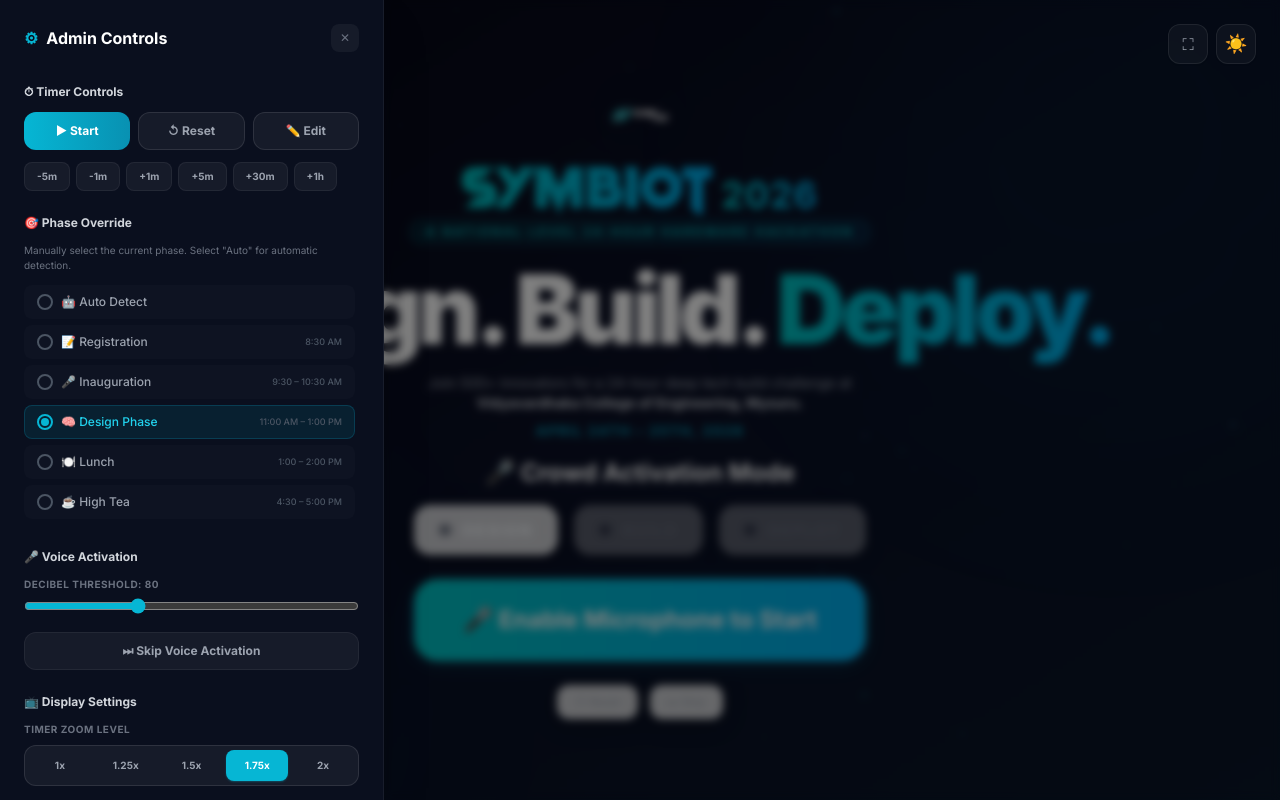
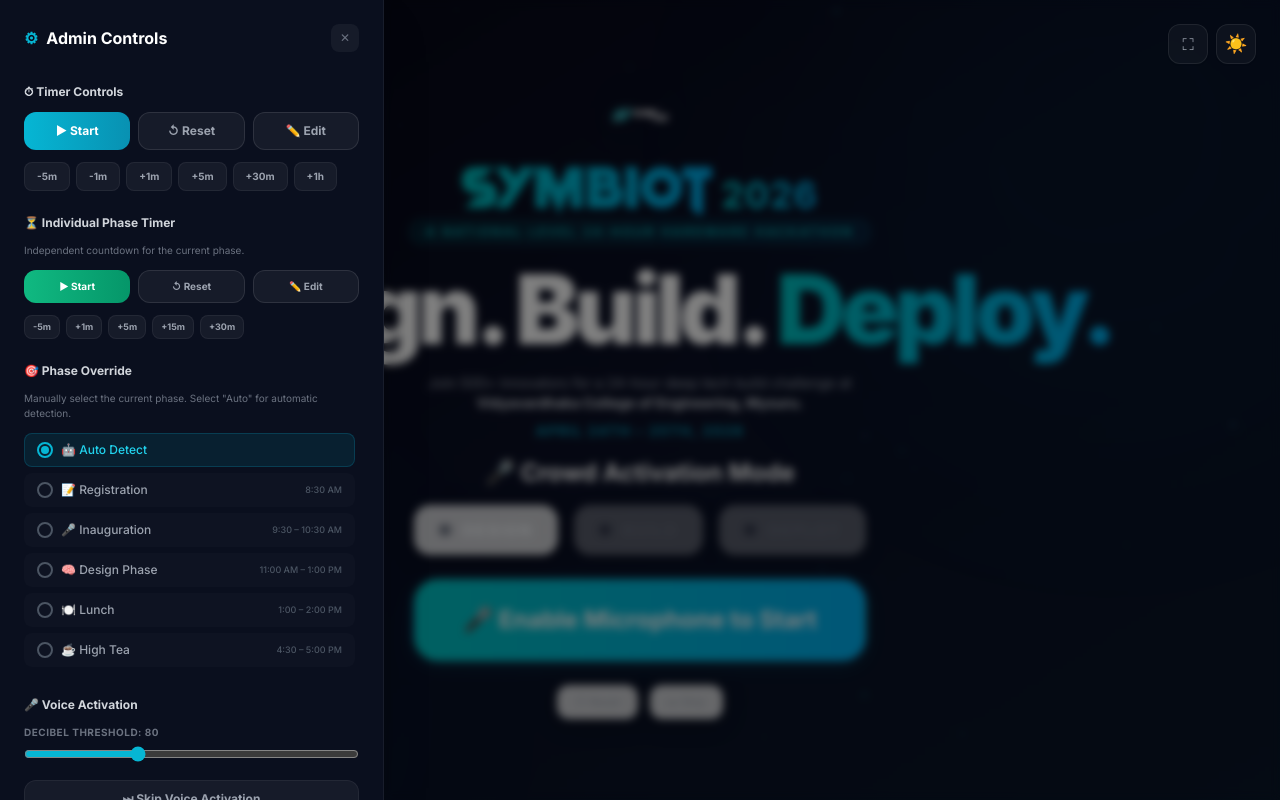
Before and after one commit to Goutam1607/Symbiot-2026-Counter, a React (Vite) app: page / in a window 1280 px wide. Both pictures are taken after a click on the button "Admin Controls". Built offline with nearby package versions, Linux system fonts and the light colour scheme.

Commit message:
made the counter super interactive

```diff
--- a/src/App.jsx
+++ b/src/App.jsx
@@ -15,52 +15,83 @@
 import { usePhaseDetection } from './hooks/usePhaseDetection';
 import { useAudioAnalyser } from './hooks/useAudioAnalyser';
 import { useSoundEffects } from './hooks/useSoundEffects';
+import { SCHEDULE } from './utils/schedule';
 
 // App states
 const PHASE_VOICE = 'voice';
 const PHASE_DASHBOARD = 'dashboard';
 
+// Helper: get duration in seconds for a schedule event
+function getEventDuration(event) {
+  const allEvents = SCHEDULE.flatMap(d => d.events);
+  const idx = allEvents.findIndex(e => e.id === event.id);
+  const startMs = new Date(event.dateTime).getTime();
+  const endMs = event.endTime
+    ? new Date(event.endTime).getTime()
+    : (allEvents[idx + 1]
+        ? new Date(allEvents[idx + 1].dateTime).getTime()
+        : startMs + 3600000);
+  return Math.floor((endMs - startMs) / 1000);
+}
+
 export default function App() {
   const [phase, setPhase] = useState(PHASE_VOICE);
   const [threshold, setThreshold] = useState(80);
-  const [overridePhaseId, setOverridePhaseId] = useState('design');
+  const [overridePhaseId, setOverridePhaseId] = useState(null);
 
   // Resize Panel State
-  const [scheduleWidth, setScheduleWidth] = useState(35); // percentage
+  const [scheduleWidth, setScheduleWidth] = useState(35);
   const [isResizing, setIsResizing] = useState(false);
   const [lastWidth, setLastWidth] = useState(35);
 
-  // Timer Zoom State
+  // Zoom State
   const [timerZoom, setTimerZoom] = useState(1.75);
   const [scheduleZoom, setScheduleZoom] = useState(1);
 
-  // Hackathon Timer
-  const timer = useHackathonTimer();
+  // Main 24h Timer
+  const mainTimer = useHackathonTimer();
+
+  // Independent Phase Timer (for "Ends in" countdown)
+  const phaseTimer = useHackathonTimer();
 
   // Phase detection
-  const phaseDetection = usePhaseDetection(timer.isRunning, timer.startedAt, timer.elapsed);
+  const phaseDetection = usePhaseDetection(
+    mainTimer.isRunning, mainTimer.startedAt, mainTimer.elapsed, overridePhaseId
+  );
 
-  // Audio
+  // Audio & Sounds
   const audio = useAudioAnalyser();
-
-  // Sounds
   const sounds = useSoundEffects();
 
-  // Tick sound
-  const prevSecRef = useRef(timer.seconds);
+  // Tick sound for main timer only
+  const prevSecRef = useRef(mainTimer.seconds);
   useEffect(() => {
-    if (prevSecRef.current !== timer.seconds && timer.isRunning) {
+    if (prevSecRef.current !== mainTimer.seconds && mainTimer.isRunning) {
       sounds.tick();
-      prevSecRef.current = timer.seconds;
+      prevSecRef.current = mainTimer.seconds;
     }
-  }, [timer.seconds, timer.isRunning, sounds]);
+  }, [mainTimer.seconds, mainTimer.isRunning, sounds]);
 
-  // Voice activation complete
+  // --- Auto-initialize phase timer for default phase on first load ---
+  const didInitPhaseTimer = useRef(false);
+  useEffect(() => {
+    if (!didInitPhaseTimer.current && phaseDetection.currentPhase) {
+      didInitPhaseTimer.current = true;
+      const dur = getEventDuration(phaseDetection.currentPhase);
+      const h = Math.floor(dur / 3600);
+      const m = Math.floor((dur % 3600) / 60);
+      const s = dur % 60;
+      phaseTimer.setTime(h, m, s);
+    }
+  }, [phaseDetection.currentPhase]);
+
+  // --- Handlers ---
+
   const handleVoiceComplete = useCallback(() => {
     setPhase(PHASE_DASHBOARD);
-    timer.start();
+    mainTimer.start();
     setTimeout(() => audio.stop(), 3000);
-  }, [audio, timer]);
+  }, [audio, mainTimer]);
 
   const handleStartListening = useCallback(() => {
     audio.start();
@@ -68,18 +99,43 @@
 
   const handleSkipVoice = useCallback(() => {
     setPhase(PHASE_DASHBOARD);
-    timer.start();
+    mainTimer.start();
     audio.stop();
-  }, [audio, timer]);
+  }, [audio, mainTimer]);
 
   const handleReset = useCallback(() => {
     setPhase(PHASE_VOICE);
-    timer.reset();
+    mainTimer.reset();
+    phaseTimer.reset();
     audio.stop();
     setOverridePhaseId(null);
-  }, [timer, audio]);
+  }, [mainTimer, phaseTimer, audio]);
 
-  // Resizing Logic
+  const handleSetTime = useCallback((h, m, s) => {
+    mainTimer.setTime(h, m, s);
+  }, [mainTimer]);
+
+  // When a phase is selected from Admin Panel:
+  // → highlight that phase, set the "Ends in" timer to its duration, start it immediately
+  const handleSetOverridePhase = useCallback((id) => {
+    setOverridePhaseId(id);
+
+    if (id) {
+      const allEvents = SCHEDULE.flatMap(d => d.events);
+      const event = allEvents.find(e => e.id === id);
+      if (event) {
+        const dur = getEventDuration(event);
+        const h = Math.floor(dur / 3600);
+        const m = Math.floor((dur % 3600) / 60);
+        const s = dur % 60;
+        phaseTimer.setTime(h, m, s);
+        phaseTimer.start();
+      }
+    }
+  }, [phaseTimer]);
+
+  // --- Resize Logic ---
+
   const handleMouseDown = useCallback((e) => {
     e.preventDefault();
     setIsResizing(true);
@@ -92,8 +148,6 @@
       requestAnimationFrame(() => {
         const width = 100 - (e.clientX / window.innerWidth) * 100;
         const constrainedWidth = Math.max(0, Math.min(50, width));
-
-        // Magnetic snap to collapse
         if (constrainedWidth < 5) {
           setScheduleWidth(0);
         } else {
@@ -125,6 +179,8 @@
       setScheduleWidth(0);
     }
   }, [scheduleWidth, lastWidth]);
+
+  // --- Render ---
 
   return (
     <div className="h-screen w-screen overflow-hidden relative transition-colors duration-500"
@@ -206,25 +262,6 @@
             animate={{ x: 0, opacity: 1 }}
             transition={{ delay: 0.2, type: 'spring', stiffness: 100 }}
           >
-            {/* Derived Phase Info for sync */}
-            {(() => {
-              const all = phaseDetection.allEvents;
-              const effectiveCurrent = overridePhaseId
-                ? all.find(e => e.id === overridePhaseId)
-                : phaseDetection.currentPhase;
-
-              const effectiveNext = overridePhaseId
-                ? all[all.findIndex(e => e.id === overridePhaseId) + 1]
-                : phaseDetection.nextPhase;
-
-              const effectivePhaseInfo = {
-                currentPhase: effectiveCurrent,
-                nextPhase: effectiveNext,
-                phaseTimeRemaining: phaseDetection.phaseTimeRemaining
-              };
-
-              return (
-                <>
             {/* Subtle top branding */}
             <div className="flex items-center gap-3 px-6 pt-4">
               <img src="/logo.png" alt="SYMBIOT" className="w-8 h-8 object-contain" />
@@ -238,22 +275,23 @@
             {/* Timer */}
             <div className="flex-1 timer-container">
               <HackathonTimer
-                      hours={timer.hours}
-                      minutes={timer.minutes}
-                      seconds={timer.seconds}
-                      isRunning={timer.isRunning}
-                      progress={timer.progress}
-                      onStart={timer.start}
-                      onPause={timer.pause}
-                      onReset={timer.reset}
-                      onSetTime={timer.setTime}
+                hours={mainTimer.hours}
+                minutes={mainTimer.minutes}
+                seconds={mainTimer.seconds}
+                isRunning={mainTimer.isRunning}
+                progress={mainTimer.progress}
+                onStart={mainTimer.start}
+                onPause={mainTimer.pause}
+                onReset={mainTimer.reset}
+                onSetTime={mainTimer.setTime}
                 zoom={timerZoom}
-                      phaseInfo={effectivePhaseInfo}
+                phaseInfo={{
+                  currentPhase: phaseDetection.currentPhase,
+                  nextPhase: phaseDetection.nextPhase,
+                  phaseTimeRemaining: phaseTimer.remainingSeconds
+                }}
               />
             </div>
-                </>
-              );
-            })()}
 
             {/* Footer */}
             <div className="px-6 pb-3 text-center lg:text-left">
@@ -263,13 +301,13 @@
             </div>
           </motion.div>
 
-          {/* Resizable Divider (shown only on desktop) */}
+          {/* Resizable Divider (desktop) */}
           <div
             className={`hidden lg:block resize-divider ${isResizing ? 'is-resizing' : ''}`}
             onMouseDown={handleMouseDown}
           />
 
-          {/* Mobile Divider (hidden when resizing) */}
+          {/* Mobile Divider */}
           <div className="lg:hidden h-[1px] dark:bg-gradient-to-r dark:from-transparent dark:via-cyan-500/15 dark:to-transparent
                           bg-gradient-to-r from-transparent via-gray-200 to-transparent" />
 
@@ -289,19 +327,15 @@
             transition={{ delay: 0.4, type: 'spring', stiffness: 100 }}
           >
             <LiveScheduleFlow
-              currentPhase={overridePhaseId
-                ? phaseDetection.allEvents.find(e => e.id === overridePhaseId)
-                : phaseDetection.currentPhase}
-              nextPhase={overridePhaseId
-                ? phaseDetection.allEvents[phaseDetection.allEvents.findIndex(e => e.id === overridePhaseId) + 1]
-                : phaseDetection.nextPhase}
-              phaseTimeRemaining={phaseDetection.phaseTimeRemaining}
+              currentPhase={phaseDetection.currentPhase}
+              nextPhase={phaseDetection.nextPhase}
+              phaseTimeRemaining={phaseTimer.remainingSeconds}
               overridePhaseId={overridePhaseId}
               zoom={scheduleZoom}
             />
           </motion.div>
 
-          {/* Collapse/Expand Toggle Button (only when hidden) */}
+          {/* Collapse/Expand Toggle */}
           <AnimatePresence>
             {scheduleWidth === 0 && (
               <motion.button
@@ -318,7 +352,6 @@
             )}
           </AnimatePresence>
 
-          {/* Small fixed toggle even when visible (optional but nice) */}
           {scheduleWidth > 0 && (
             <button
               onClick={toggleSchedule}
@@ -335,19 +368,29 @@
 
       {/* Admin Panel */}
       <AdminPanel
-        isRunning={timer.isRunning}
-        hours={timer.hours}
-        minutes={timer.minutes}
-        seconds={timer.seconds}
-        onStart={timer.start}
-        onPause={timer.pause}
+        isRunning={mainTimer.isRunning}
+        hours={mainTimer.hours}
+        minutes={mainTimer.minutes}
+        seconds={mainTimer.seconds}
+        onStart={mainTimer.start}
+        onPause={mainTimer.pause}
         onReset={handleReset}
-        onSetTime={timer.setTime}
+        onSetTime={handleSetTime}
+
+        phaseTimerRunning={phaseTimer.isRunning}
+        phaseHours={phaseTimer.hours}
+        phaseMinutes={phaseTimer.minutes}
+        phaseSeconds={phaseTimer.seconds}
+        onPhaseStart={phaseTimer.start}
+        onPhasePause={phaseTimer.pause}
+        onPhaseReset={phaseTimer.reset}
+        onPhaseSetTime={phaseTimer.setTime}
+
         threshold={threshold}
         onSetThreshold={setThreshold}
         onSkipVoice={() => setPhase(PHASE_DASHBOARD)}
         overridePhaseId={overridePhaseId}
-        onSetOverridePhase={setOverridePhaseId}
+        onSetOverridePhase={handleSetOverridePhase}
         timerZoom={timerZoom}
         onSetTimerZoom={setTimerZoom}
         scheduleZoom={scheduleZoom}
--- a/src/components/AdminPanel.jsx
+++ b/src/components/AdminPanel.jsx
@@ -6,6 +6,12 @@
   isRunning,
   hours, minutes, seconds,
   onStart, onPause, onReset, onSetTime,
+
+  // Phase Timer Props
+  phaseTimerRunning,
+  phaseHours, phaseMinutes, phaseSeconds,
+  onPhaseStart, onPhasePause, onPhaseReset, onPhaseSetTime,
+
   threshold, onSetThreshold,
   onSkipVoice,
   overridePhaseId, onSetOverridePhase,
@@ -131,6 +137,72 @@
                         className="px-3 py-1.5 rounded-lg text-[10px] font-bold transition-all
                                    dark:bg-white/5 dark:text-gray-400 dark:border-white/[0.06] dark:hover:border-cyan-500/20 dark:hover:text-cyan-400
                                    bg-gray-50 text-gray-500 border border-gray-200 hover:border-cyan-300 hover:text-cyan-600"
+                      >
+                        {label}
+                      </button>
+                    ))}
+                  </div>
+                </Section>
+
+                {/* Individual Phase Timer */}
+                <Section title="⏳ Individual Phase Timer">
+                  <p className="text-[10px] dark:text-gray-500 text-gray-400 mb-3">
+                    Independent countdown for the current phase.
+                  </p>
+                  <div className="grid grid-cols-3 gap-2 mb-3">
+                    <button
+                      onClick={phaseTimerRunning ? onPhasePause : onPhaseStart}
+                      className={`py-2 rounded-xl text-[10px] font-bold transition-all ${
+                        phaseTimerRunning
+                          ? 'dark:bg-amber-500/10 dark:text-amber-400 dark:border-amber-500/20 bg-amber-50 text-amber-600 border border-amber-200'
+                          : 'bg-gradient-to-r from-emerald-500 to-emerald-600 text-white'
+                      }`}
+                    >
+                      {phaseTimerRunning ? '⏸ Pause' : '▶ Start'}
+                    </button>
+                    <button
+                      onClick={onPhaseReset}
+                      className="py-2 rounded-xl text-[10px] font-bold transition-all
+                                 dark:bg-white/5 dark:text-gray-400 dark:border-white/10
+                                 bg-gray-50 text-gray-500 border border-gray-200"
+                    >
+                      ↺ Reset
+                    </button>
+                    <button
+                      onClick={() => {
+                        const h = parseInt(prompt('Phase Hours:', phaseHours));
+                        const m = parseInt(prompt('Phase Minutes:', phaseMinutes));
+                        const s = parseInt(prompt('Phase Seconds:', phaseSeconds));
+                        if (!isNaN(h) && !isNaN(m) && !isNaN(s)) onPhaseSetTime(h, m, s);
+                      }}
+                      className="py-2 rounded-xl text-[10px] font-bold transition-all
+                                 dark:bg-white/5 dark:text-gray-400 dark:border-white/10
+                                 bg-gray-50 text-gray-500 border border-gray-200"
+                    >
+                      ✏️ Edit
+                    </button>
+                  </div>
+
+                  <div className="flex gap-1.5 flex-wrap">
+                    {[
+                      { label: '-5m', delta: -300 },
+                      { label: '+1m', delta: 60 },
+                      { label: '+5m', delta: 300 },
+                      { label: '+15m', delta: 900 },
+                      { label: '+30m', delta: 1800 },
+                    ].map(({ label, delta }) => (
+                      <button
+                        key={label}
+                        onClick={() => {
+                          const total = phaseHours * 3600 + phaseMinutes * 60 + phaseSeconds + delta;
+                          const h = Math.floor(Math.max(0, total) / 3600);
+                          const m = Math.floor((Math.max(0, total) % 3600) / 60);
+                          const s = Math.max(0, total) % 60;
+                          onPhaseSetTime(h, m, s);
+                        }}
+                        className="px-2 py-1 rounded-lg text-[9px] font-bold transition-all
+                                   dark:bg-white/5 dark:text-gray-400 dark:border-white/[0.06]
+                                   bg-gray-50 text-gray-500 border border-gray-200"
                       >
                         {label}
                       </button>
--- a/src/hooks/usePhaseDetection.js
+++ b/src/hooks/usePhaseDetection.js
@@ -1,60 +1,65 @@
 import { useMemo } from 'react';
 import { SCHEDULE } from '../utils/schedule';
 
-export function usePhaseDetection(isTimerRunning, startedAt, elapsed) {
+export function usePhaseDetection(isTimerRunning, startedAt, elapsed, overridePhaseId) {
   const allEvents = useMemo(() => {
     return SCHEDULE.flatMap(day => day.events);
   }, []);
 
-  const { currentPhase, nextPhase, phaseTimeRemaining } = useMemo(() => {
-    if (!isTimerRunning && !startedAt) {
-      // Timer hasn't started yet — first event is "next"
-      return {
-        currentPhase: null,
-        nextPhase: allEvents[0] || null,
-        phaseTimeRemaining: null,
-      };
-    }
-
-    // Calculate "hackathon time" — what time it would be in the hackathon
-    // Hackathon starts at 9:30 AM on Day 1 (Registration not included)
-    const hackathonStartTime = new Date('2026-04-24T09:30:00').getTime();
-    const currentHackathonTime = hackathonStartTime + (elapsed * 1000);
-    const now = currentHackathonTime;
+  const result = useMemo(() => {
+    // 1. Establish the "Hackathon Timeline"
+    // Starts at 11:00 AM on Day 1 (Design Phase)
+    const HACK_START_STR = '2026-04-24T11:00:00';
+    const hackStartTime = new Date(HACK_START_STR).getTime();
+    const currentHackTime = hackStartTime + (elapsed * 1000);
+    const now = currentHackTime;
 
     let current = null;
     let next = null;
     let timeRemaining = null;
 
-    for (let i = 0; i < allEvents.length; i++) {
-      const event = allEvents[i];
-      const eventStart = new Date(event.dateTime).getTime();
-      const eventEnd = event.endTime
-        ? new Date(event.endTime).getTime()
-        : (i < allEvents.length - 1 ? new Date(allEvents[i + 1].dateTime).getTime() : eventStart + 3600000);
-
-      if (now >= eventStart && now < eventEnd) {
-        current = event;
-        timeRemaining = Math.max(0, Math.floor((eventEnd - now) / 1000));
-        next = allEvents[i + 1] || null;
-        break;
+    // 2. Identify Current & Next Phase
+    if (overridePhaseId) {
+      const idx = allEvents.findIndex(e => e.id === overridePhaseId);
+      if (idx !== -1) {
+        current = allEvents[idx];
+        next = allEvents[idx + 1] || null;
       }
     }
 
-    // If no current found, find the next upcoming
+    // Auto-detect if no override or override not found
     if (!current) {
       for (let i = 0; i < allEvents.length; i++) {
-        const eventStart = new Date(allEvents[i].dateTime).getTime();
-        if (now < eventStart) {
-          next = allEvents[i];
-          timeRemaining = Math.max(0, Math.floor((eventStart - now) / 1000));
+        const event = allEvents[i];
+        const eventStart = new Date(event.dateTime).getTime();
+
+        // Calculate effective end time for this phase
+        const eventEnd = event.endTime
+          ? new Date(event.endTime).getTime()
+          : (allEvents[i + 1] ? new Date(allEvents[i + 1].dateTime).getTime() : eventStart + 3600000);
+
+        if (now >= eventStart && now < eventEnd) {
+          current = event;
+          next = allEvents[i + 1] || null;
           break;
         }
       }
     }
 
-    return { currentPhase: current, nextPhase: next, phaseTimeRemaining: timeRemaining };
-  }, [allEvents, isTimerRunning, startedAt, elapsed]);
+    // Fallback if still no current (before any phase started)
+    if (!current && allEvents.length > 0) {
+      // Find the next upcoming event in the timeline
+      for (let i = 0; i < allEvents.length; i++) {
+        const eStart = new Date(allEvents[i].dateTime).getTime();
+        if (now < eStart) {
+          next = allEvents[i];
+          break;
+        }
+      }
+    }
 
-  return { currentPhase, nextPhase, phaseTimeRemaining, allEvents };
+    return { currentPhase: current, nextPhase: next };
+  }, [allEvents, elapsed, overridePhaseId]);
+
+  return { ...result, allEvents };
 }
```
Lines whose indentation alone changed are shown as unchanged.
